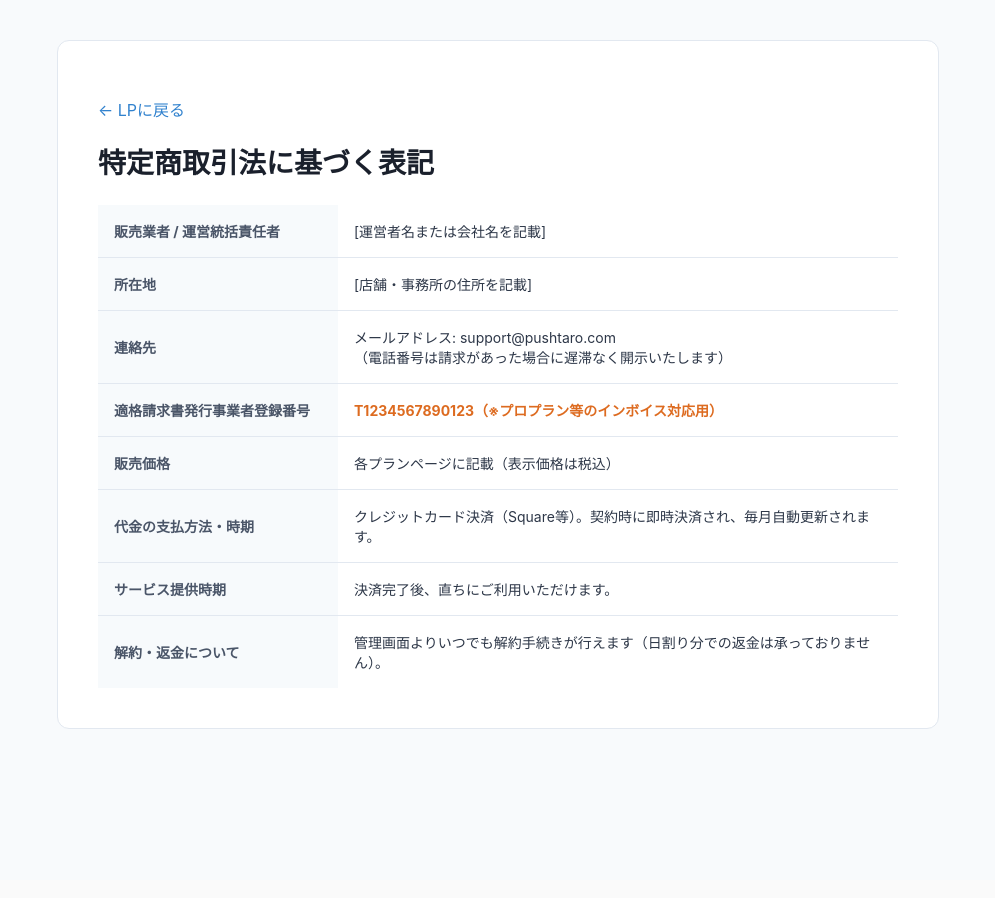
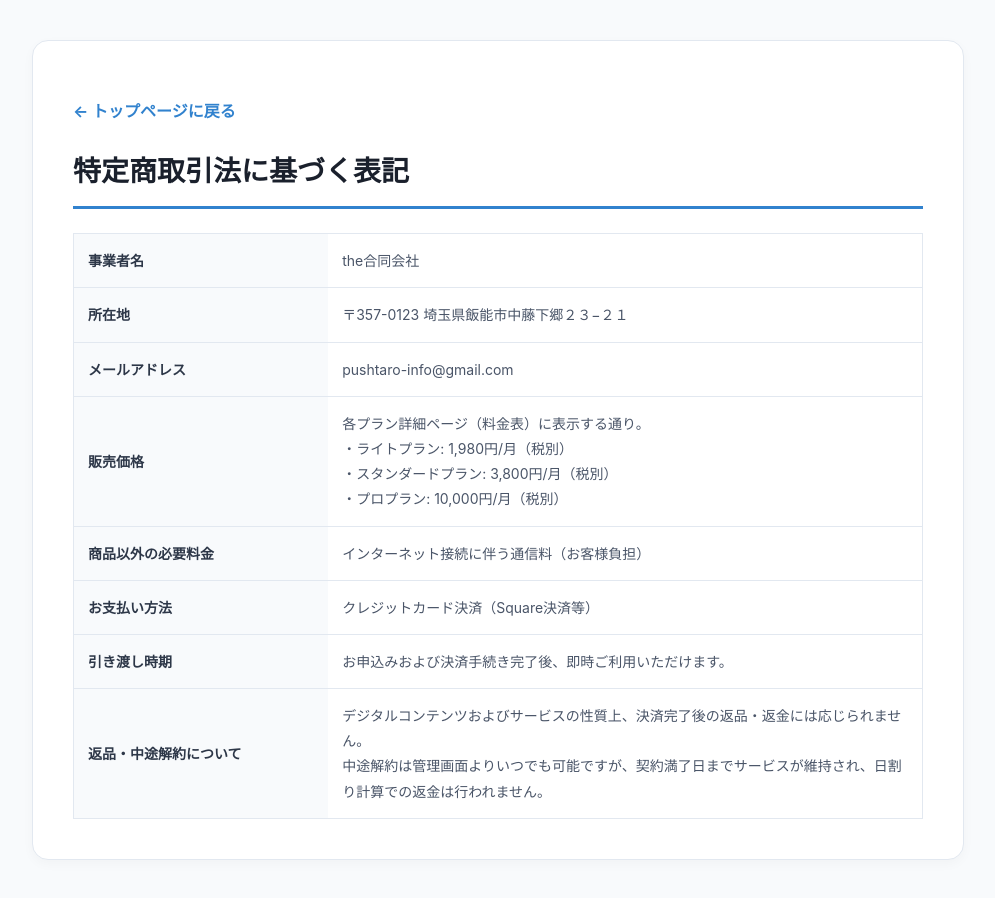
Before and after one commit to thellcishii-lang/push-taro, a Next.js app: page /tokusho in a window 1280 px wide. Shown: the whole page, without its empty margins (142-1137 px from the left). Built offline with nearby package versions, Linux system fonts and the light colour scheme.

Commit message:
Update page.tsx

```diff
--- a/app/tokusho/page.tsx
+++ b/app/tokusho/page.tsx
@@ -1,48 +1,65 @@
+'use client';
+
 import Link from 'next/link';
 
 export default function TokushoPage() {
   return (
-    <div style={{ fontFamily: '-apple-system, BlinkMacSystemFont, "Segoe UI", Roboto, sans-serif', color: '#2d3748', background: '#f8fafc', minHeight: '100vh', padding: '40px 20px' }}>
-      <div style={{ maxWidth: '800px', margin: '0 auto', background: '#fff', padding: '40px', borderRadius: '12px', border: '1px solid #e2e8f0' }}>
-        <p style={{ marginBottom: '20px' }}><Link href="/lp" style={{ color: '#3182ce', textDecoration: 'none' }}>← LPに戻る</Link></p>
-        <h1 style={{ fontSize: '28px', fontWeight: '800', marginBottom: '24px', color: '#1a202c' }}>特定商取引法に基づく表記</h1>
+    <div style={{ fontFamily: '-apple-system, BlinkMacSystemFont, "Segoe UI", Roboto, sans-serif', color: '#2d3748', background: '#f8fafc', minHeight: '100vh', padding: '40px 20px', lineHeight: '1.8' }}>
+      <div style={{ maxWidth: '850px', margin: '0 auto', background: '#fff', padding: '40px', borderRadius: '16px', border: '1px solid #e2e8f0', boxShadow: '0 4px 12px rgba(0,0,0,0.03)' }}>
 
-        <table style={{ width: '100%', borderCollapse: 'collapse', fontSize: '14px' }}>
+        <p style={{ marginBottom: '20px' }}>
+          <Link href="/" style={{ color: '#3182ce', textDecoration: 'none', fontWeight: 'bold' }}>← トップページに戻る</Link>
+        </p>
+
+        <h1 style={{ fontSize: '28px', fontWeight: '800', marginBottom: '24px', color: '#1a202c', borderBottom: '3px solid #3182ce', paddingBottom: '10px' }}>
+          特定商取引法に基づく表記
+        </h1>
+
+        <table style={{ width: '100%', borderCollapse: 'collapse', fontSize: '14px', border: '1px solid #e2e8f0' }}>
           <tbody>
             <tr style={{ borderBottom: '1px solid #e2e8f0' }}>
-              <th style={{ textAlign: 'left', padding: '16px', width: '30%', color: '#4a5568', background: '#f7fafc' }}>販売業者 / 運営統括責任者</th>
-              <td style={{ padding: '16px', color: '#2d3748' }}>[運営者名または会社名を記載]</td>
+              <th style={{ background: '#f8fafc', padding: '14px', width: '30%', textAlign: 'left', color: '#2d3748' }}>事業者名</th>
+              <td style={{ padding: '14px', color: '#4a5568' }}>the合同会社</td>
             </tr>
             <tr style={{ borderBottom: '1px solid #e2e8f0' }}>
-              <th style={{ textAlign: 'left', padding: '16px', color: '#4a5568', background: '#f7fafc' }}>所在地</th>
-              <td style={{ padding: '16px', color: '#2d3748' }}>[店舗・事務所の住所を記載]</td>
+              <th style={{ background: '#f8fafc', padding: '14px', textAlign: 'left', color: '#2d3748' }}>所在地</th>
+              <td style={{ padding: '14px', color: '#4a5568' }}>〒357-0123 埼玉県飯能市中藤下郷２３−２１</td>
             </tr>
             <tr style={{ borderBottom: '1px solid #e2e8f0' }}>
-              <th style={{ textAlign: 'left', padding: '16px', color: '#4a5568', background: '#f7fafc' }}>連絡先</th>
-              <td style={{ padding: '16px', color: '#2d3748' }}>メールアドレス: support@pushtaro.com<br />（電話番号は請求があった場合に遅滞なく開示いたします）</td>
+              <th style={{ background: '#f8fafc', padding: '14px', textAlign: 'left', color: '#2d3748' }}>メールアドレス</th>
+              <td style={{ padding: '14px', color: '#4a5568' }}>pushtaro-info@gmail.com</td>
             </tr>
             <tr style={{ borderBottom: '1px solid #e2e8f0' }}>
-              <th style={{ textAlign: 'left', padding: '16px', color: '#4a5568', background: '#f7fafc' }}>適格請求書発行事業者登録番号</th>
-              <td style={{ padding: '16px', color: '#dd6b20', fontWeight: '700' }}>T1234567890123（※プロプラン等のインボイス対応用）</td>
+              <th style={{ background: '#f8fafc', padding: '14px', textAlign: 'left', color: '#2d3748' }}>販売価格</th>
+              <td style={{ padding: '14px', color: '#4a5568' }}>
+                各プラン詳細ページ（料金表）に表示する通り。<br />
+                ・ライトプラン: 1,980円/月（税別）<br />
+                ・スタンダードプラン: 3,800円/月（税別）<br />
+                ・プロプラン: 10,000円/月（税別）
+              </td>
             </tr>
             <tr style={{ borderBottom: '1px solid #e2e8f0' }}>
-              <th style={{ textAlign: 'left', padding: '16px', color: '#4a5568', background: '#f7fafc' }}>販売価格</th>
-              <td style={{ padding: '16px', color: '#2d3748' }}>各プランページに記載（表示価格は税込）</td>
+              <th style={{ background: '#f8fafc', padding: '14px', textAlign: 'left', color: '#2d3748' }}>商品以外の必要料金</th>
+              <td style={{ padding: '14px', color: '#4a5568' }}>インターネット接続に伴う通信料（お客様負担）</td>
             </tr>
             <tr style={{ borderBottom: '1px solid #e2e8f0' }}>
-              <th style={{ textAlign: 'left', padding: '16px', color: '#4a5568', background: '#f7fafc' }}>代金の支払方法・時期</th>
-              <td style={{ padding: '16px', color: '#2d3748' }}>クレジットカード決済（Square等）。契約時に即時決済され、毎月自動更新されます。</td>
+              <th style={{ background: '#f8fafc', padding: '14px', textAlign: 'left', color: '#2d3748' }}>お支払い方法</th>
+              <td style={{ padding: '14px', color: '#4a5568' }}>クレジットカード決済（Square決済等）</td>
             </tr>
             <tr style={{ borderBottom: '1px solid #e2e8f0' }}>
-              <th style={{ textAlign: 'left', padding: '16px', color: '#4a5568', background: '#f7fafc' }}>サービス提供時期</th>
-              <td style={{ padding: '16px', color: '#2d3748' }}>決済完了後、直ちにご利用いただけます。</td>
+              <th style={{ background: '#f8fafc', padding: '14px', textAlign: 'left', color: '#2d3748' }}>引き渡し時期</th>
+              <td style={{ padding: '14px', color: '#4a5568' }}>お申込みおよび決済手続き完了後、即時ご利用いただけます。</td>
             </tr>
             <tr>
-              <th style={{ textAlign: 'left', padding: '16px', color: '#4a5568', background: '#f7fafc' }}>解約・返金について</th>
-              <td style={{ padding: '16px', color: '#2d3748' }}>管理画面よりいつでも解約手続きが行えます（日割り分での返金は承っておりません）。</td>
+              <th style={{ background: '#f8fafc', padding: '14px', textAlign: 'left', color: '#2d3748' }}>返品・中途解約について</th>
+              <td style={{ padding: '14px', color: '#4a5568' }}>
+                デジタルコンテンツおよびサービスの性質上、決済完了後の返品・返金には応じられません。<br />
+                中途解約は管理画面よりいつでも可能ですが、契約満了日までサービスが維持され、日割り計算での返金は行われません。
+              </td>
             </tr>
           </tbody>
         </table>
+
       </div>
     </div>
   );
```
